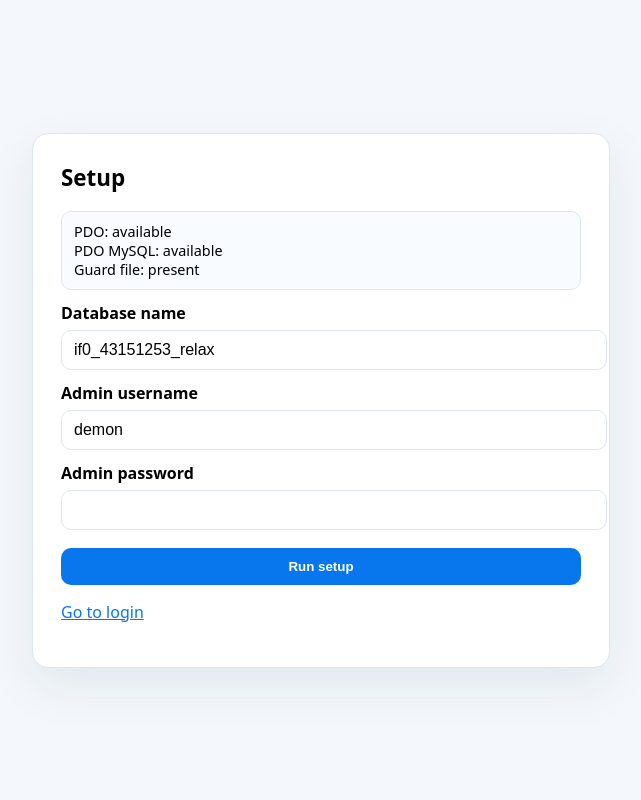
After one commit to S91P3R/Checker, a PHP site: page /setup.php in a window 1280 px wide. The commit adds this page. Shown: the whole page, without its empty margins (319-960 px from the left). Run offline with PHP 8.4, Linux system fonts and the light colour scheme.

Commit message:
Add setup page and dynamic DB name

```diff
--- a/config.php
+++ b/config.php
@@ -1,10 +1,19 @@
 <?php
 declare(strict_types=1);
 
-const DB_HOST = 'sql103.infinityfree.com';
-const DB_PORT = 3306;
-const DB_NAME = 'if0_43151253_relax';
-const DB_USER = 'if0_43151253';
-const DB_PASS = 'avN3SoHR9Sw';
-const APP_NAME = 'D3M09 Login';
-const SESSION_NAME = 'd3m09_session';
+$dbName = 'if0_43151253_relax';
+$nameFile = __DIR__ . '/db_name.txt';
+if (is_file($nameFile)) {
+    $candidate = trim((string) file_get_contents($nameFile));
+    if ($candidate !== '') {
+        $dbName = $candidate;
+    }
+}
+
+define('DB_HOST', 'sql103.infinityfree.com');
+define('DB_PORT', 3306);
+define('DB_NAME', $dbName);
+define('DB_USER', 'if0_43151253');
+define('DB_PASS', 'avN3SoHR9Sw');
+define('APP_NAME', 'D3M09 Login');
+define('SESSION_NAME', 'd3m09_session');
--- a/guard.php
+++ b/guard.php
@@ -5,14 +5,14 @@ if (PHP_SAPI === 'cli') {
     return;
 }
 
-$publicPaths = ['/login', '/login.php', '/register', '/register.php', '/logout', '/logout.php'];
+$publicPaths = ['/login', '/login.php', '/register', '/register.php', '/logout', '/logout.php', '/setup', '/setup.php'];
 $requestPath = parse_url((string) ($_SERVER['REQUEST_URI'] ?? '/'), PHP_URL_PATH) ?: '/';
 if (in_array($requestPath, $publicPaths, true)) {
     return;
 }
 
 $script = basename((string) ($_SERVER['SCRIPT_FILENAME'] ?? ''));
-$publicScripts = ['login.php', 'register.php', 'logout.php', 'guard.php', 'auth.php', 'db.php', 'config.php'];
+$publicScripts = ['login.php', 'register.php', 'logout.php', 'setup.php', 'guard.php', 'auth.php', 'db.php', 'config.php'];
 if (in_array($script, $publicScripts, true)) {
     return;
 }
--- a/router.php
+++ b/router.php
@@ -161,6 +161,8 @@ if (in_array($path, ['/register', '/register.php'], true)) { require __DIR__ . '
 if (in_array($path, ['/dashboard', '/dashboard.php'], true)) { require __DIR__ . '/dashboard.php'; return true; }
 if (in_array($path, ['/logout', '/logout.php'], true)) { require __DIR__ . '/logout.php'; return true; }
 
+if (in_array($path, ['/setup', '/setup.php'], true)) { require __DIR__ . '/setup.php'; return true; }
+
 http_response_code(404);
 header('Content-Type: text/plain; charset=utf-8');
 echo "Not found\n";
--- /dev/null
+++ b/setup.php
@@ -0,0 +1,93 @@
+<?php
+declare(strict_types=1);
+
+require __DIR__ . '/config.php';
+
+$message = '';
+$error = '';
+$defaultDb = 'if0_43151253_relax';
+$defaultUser = 'demon';
+if (is_file(__DIR__ . '/db_name.txt')) {
+    $candidate = trim((string) file_get_contents(__DIR__ . '/db_name.txt'));
+    if ($candidate !== '') {
+        $defaultDb = $candidate;
+    }
+}
+
+if (($_SERVER['REQUEST_METHOD'] ?? 'GET') === 'POST') {
+    $dbName = trim((string) ($_POST['db_name'] ?? ''));
+    $adminUser = trim((string) ($_POST['admin_user'] ?? ''));
+    $adminPass = (string) ($_POST['admin_pass'] ?? '');
+    if ($dbName === '' || $adminUser === '' || $adminPass === '') {
+        $error = 'Database name, username, and password are required.';
+    } else {
+        try {
+            $dsn = 'mysql:host=' . DB_HOST . ';port=' . DB_PORT . ';dbname=' . $dbName . ';charset=utf8mb4';
+            $pdo = new PDO($dsn, DB_USER, DB_PASS, [
+                PDO::ATTR_ERRMODE => PDO::ERRMODE_EXCEPTION,
+                PDO::ATTR_DEFAULT_FETCH_MODE => PDO::FETCH_ASSOC,
+                PDO::ATTR_EMULATE_PREPARES => false,
+            ]);
+            $pdo->exec("CREATE TABLE IF NOT EXISTS users (id INT UNSIGNED AUTO_INCREMENT PRIMARY KEY, username VARCHAR(50) NOT NULL UNIQUE, password_hash VARCHAR(255) NOT NULL, created_at TIMESTAMP DEFAULT CURRENT_TIMESTAMP) ENGINE=InnoDB DEFAULT CHARSET=utf8mb4 COLLATE=utf8mb4_unicode_ci");
+            $hash = password_hash($adminPass, PASSWORD_DEFAULT);
+            $stmt = $pdo->prepare("INSERT INTO users (username, password_hash) VALUES (?, ?) ON DUPLICATE KEY UPDATE password_hash = VALUES(password_hash)");
+            $stmt->execute([$adminUser, $hash]);
+            file_put_contents(__DIR__ . '/db_name.txt', $dbName);
+            $message = 'Setup complete. You can now sign in.';
+        } catch (Throwable $e) {
+            $error = 'Setup failed: ' . $e->getMessage();
+        }
+    }
+}
+
+$extensions = [
+    'pdo' => extension_loaded('pdo'),
+    'pdo_mysql' => extension_loaded('pdo_mysql'),
+];
+?>
+<!doctype html>
+<html lang="en">
+<head>
+<meta charset="utf-8">
+<meta name="viewport" content="width=device-width, initial-scale=1">
+<title>Setup</title>
+<style>
+body{font-family:system-ui,sans-serif;background:#f4f8fc;margin:0;min-height:100vh;display:grid;place-items:center}
+.card{background:#fff;border:1px solid #dbe6f0;border-radius:16px;padding:28px;width:min(520px,92vw);box-shadow:0 18px 50px rgba(15,42,70,.08)}
+h1{margin:0 0 18px;font-size:1.4rem}
+label{display:block;margin:12px 0 6px;font-weight:600}
+input{width:100%;padding:10px 12px;border:1px solid #dbe6f0;border-radius:10px;font-size:1rem}
+button{margin-top:18px;width:100%;padding:11px;border:0;border-radius:10px;background:#0877ed;color:#fff;font-weight:700;cursor:pointer}
+.error{background:#ffe8e8;color:#9b1c1c;padding:10px 12px;border-radius:10px;margin-bottom:12px}
+.success{background:#e7fbf5;color:#087f66;padding:10px 12px;border-radius:10px;margin-bottom:12px}
+.status{background:#f8fbff;border:1px solid #dbe6f0;border-radius:10px;padding:10px 12px;margin-bottom:12px;font-size:.9rem}
+a{color:#0877ed}
+</style>
+</head>
+<body>
+<div class="card">
+<h1>Setup</h1>
+<?php if ($error !== ''): ?>
+<div class="error"><?= htmlspecialchars($error, ENT_QUOTES, 'UTF-8') ?></div>
+<?php endif; ?>
+<?php if ($message !== ''): ?>
+<div class="success"><?= htmlspecialchars($message, ENT_QUOTES, 'UTF-8') ?></div>
+<?php endif; ?>
+<div class="status">
+PDO: <?= $extensions['pdo'] ? 'available' : 'missing' ?><br>
+PDO MySQL: <?= $extensions['pdo_mysql'] ? 'available' : 'missing' ?><br>
+Guard file: <?= is_file(__DIR__ . '/guard.php') ? 'present' : 'missing' ?>
+</div>
+<form method="post" action="/setup.php">
+<label for="db_name">Database name</label>
+<input id="db_name" name="db_name" type="text" value="<?= htmlspecialchars($defaultDb, ENT_QUOTES, 'UTF-8') ?>" required>
+<label for="admin_user">Admin username</label>
+<input id="admin_user" name="admin_user" type="text" value="<?= htmlspecialchars($defaultUser, ENT_QUOTES, 'UTF-8') ?>" required>
+<label for="admin_pass">Admin password</label>
+<input id="admin_pass" name="admin_pass" type="password" required>
+<button type="submit">Run setup</button>
+</form>
+<p><a href="/login.php">Go to login</a></p>
+</div>
+</body>
+</html>
```
